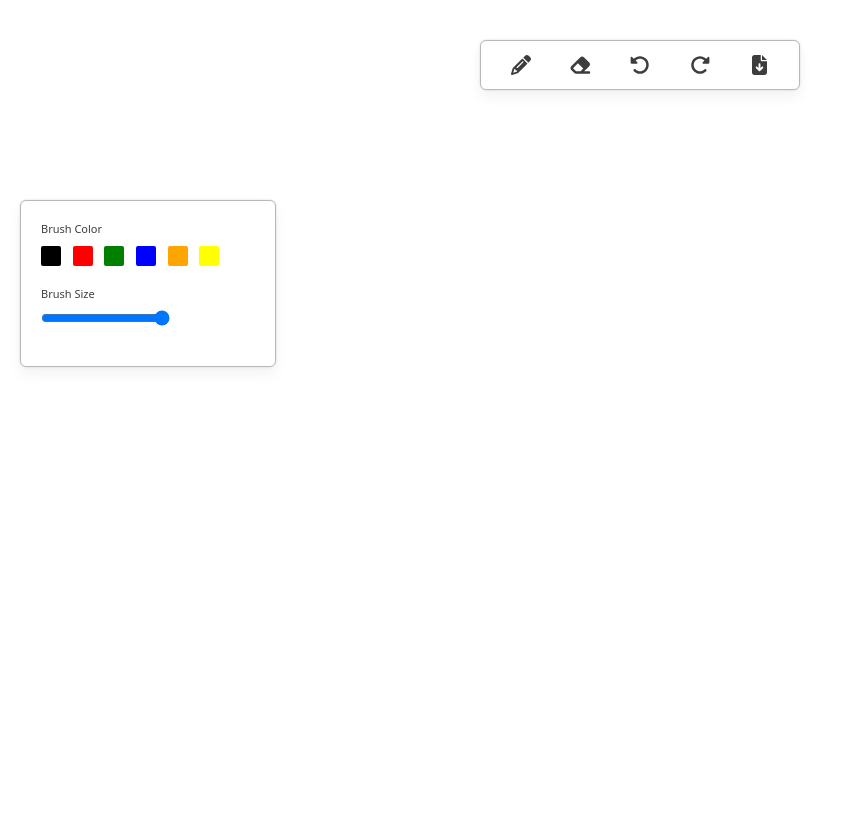
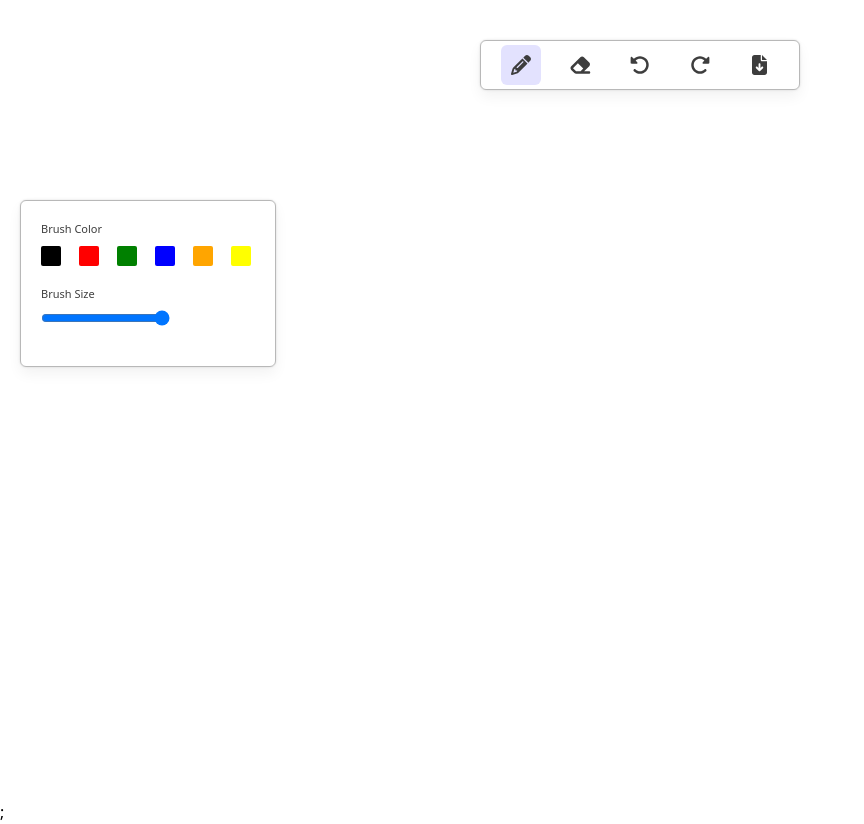
Before and after one commit to Sankalan47/sketchbook-frontend, a Next.js app: page / in a window 1280 px wide. Shown: the whole page, without its empty margins (0-864 px from the left). Before the commit the page ends 800 px from the top, so only its background shows below. Built offline with nearby package versions, Linux system fonts and the light colour scheme.

Commit message:
redux store integration, active menu item implementation

```diff
--- /dev/null
+++ b/src/components/Board/index.tsx
@@ -0,0 +1,25 @@
+import React, { useRef, useEffect } from "react";
+import styles from "./index.module.css";
+
+const Board = () => {
+  const canvasRef = useRef(null);
+
+  useEffect(() => {
+    if (!canvasRef.current) return;
+    const canvas: HTMLCanvasElement = canvasRef.current;
+    const context = canvas.getContext("2d");
+
+    canvas.width = window.innerWidth;
+    canvas.height = window.innerHeight;
+
+    return () => {};
+  }, []);
+
+  return (
+    <>
+      <canvas ref={canvasRef}></canvas>
+    </>
+  );
+};
+
+export default Board;
--- a/src/components/Menu/index.tsx
+++ b/src/components/Menu/index.tsx
@@ -1,4 +1,6 @@
 import React from "react";
+import { useDispatch, useSelector } from "react-redux";
+import cx from "classnames";
 import { FontAwesomeIcon } from "@fortawesome/react-fontawesome";
 import {
   faPencil,
@@ -8,21 +10,38 @@ import {
   faFileArrowDown,
 } from "@fortawesome/free-solid-svg-icons";
 import styles from "./index.module.css";
-
+import { MENU_ITEMS } from "@/constants/constants";
+import { changeMenuItem, actionItemClick } from "@/slice/menuSlice";
+import { RootState } from "@/store";
 const Menu = () => {
   const icons = [
-    faPencil,
-    faEraser,
-    faRotateLeft,
-    faRotateRight,
-    faFileArrowDown,
+    { icon: faPencil, name: MENU_ITEMS.PENCIL },
+    { icon: faEraser, name: MENU_ITEMS.ERASER },
+    { icon: faRotateLeft, name: MENU_ITEMS.UNDO },
+    { icon: faRotateRight, name: MENU_ITEMS.REDO },
+    { icon: faFileArrowDown, name: MENU_ITEMS.DOWNLOAD },
   ];
+  const activeMenuItem = useSelector(
+    (state: RootState) => state.menu.activeMenuItem
+  );
+
+  const dispatch = useDispatch();
+
+  const handleMenuClick = (itemName: string) => {
+    dispatch(changeMenuItem(itemName));
+  };
 
   return (
     <div className={styles.menuContainer}>
       {icons.map((icon, index) => (
-        <div key={index} className={styles.iconWrapper}>
-          <FontAwesomeIcon icon={icon} className={styles.icon} />
+        <div
+          key={index}
+          className={cx(styles.iconWrapper, {
+            [styles.active]: activeMenuItem === icon.name,
+          })}
+          onClick={() => handleMenuClick(icon.name)}
+        >
+          <FontAwesomeIcon icon={icon.icon} className={styles.icon} />
         </div>
       ))}
     </div>
--- a/src/components/Toolbox/index.tsx
+++ b/src/components/Toolbox/index.tsx
@@ -1,14 +1,27 @@
 import React from "react";
+import { useSelector } from "react-redux";
 import styles from "./index.module.css";
-import { COLORS } from "@/constants/constants";
+import { COLORS, MENU_ITEMS } from "@/constants/constants";
+import { RootState } from "@/store";
 
 const Toolbox = () => {
+  const activeMenuItem = useSelector(
+    (state: RootState) => state.menu.activeMenuItem
+  );
+
+  const showStrokeToolOptions = activeMenuItem === MENU_ITEMS.PENCIL;
+  const showBrushToolOptions =
+    activeMenuItem === MENU_ITEMS.PENCIL ||
+    activeMenuItem === MENU_ITEMS.ERASER;
+
   const brushSizeHandler = () => {
     console.log("brush size fn");
   };
 
   return (
     <div className={styles.toolboxContainer}>
+      {showStrokeToolOptions && (
+        <>
           {/* color pallete */}
           <div className={styles.toolboxItem}>
             <h4 className={styles.toolText}>Brush Color</h4>
@@ -22,6 +35,10 @@ const Toolbox = () => {
               ))}
             </div>
           </div>
+        </>
+      )}
+      {showBrushToolOptions && (
+        <>
           {/* brush size */}
           <div className={styles.toolboxItem}>
             <h4 className={styles.toolText}>Brush Size</h4>
@@ -35,6 +52,8 @@ const Toolbox = () => {
               />
             </div>
           </div>
+        </>
+      )}
     </div>
   );
 };
--- a/src/constants/constants.ts
+++ b/src/constants/constants.ts
@@ -5,7 +5,15 @@ const COLORS = {
   BLUE: "blue",
   ORANGE: "orange",
   YELLOW: "yellow",
-  WHITE: "white",
+  // WHITE: "white",
 };
 
-export { COLORS };
+const MENU_ITEMS = {
+  PENCIL: "PENCIL",
+  ERASER: "ERASER",
+  UNDO: "UNDO",
+  REDO: "REDO",
+  DOWNLOAD: "DOWNLOAD",
+};
+
+export { COLORS, MENU_ITEMS };
--- a/src/pages/_app.tsx
+++ b/src/pages/_app.tsx
@@ -1,6 +1,12 @@
-import '@/styles/globals.css'
-import type { AppProps } from 'next/app'
+import { store } from "@/store";
+import "@/styles/globals.css";
+import type { AppProps } from "next/app";
+import { Provider } from "react-redux";
 
 export default function App({ Component, pageProps }: AppProps) {
-  return <Component {...pageProps} />
+  return (
+    <Provider store={store}>
+      <Component {...pageProps} />;
+    </Provider>
+  );
 }
--- a/src/pages/index.tsx
+++ b/src/pages/index.tsx
@@ -1,3 +1,4 @@
+import Board from "@/components/Board";
 import Menu from "@/components/Menu";
 import Toolbox from "@/components/Toolbox";
 
@@ -6,6 +7,7 @@ export default function Home() {
     <>
       <Menu />
       <Toolbox />
+      <Board />
     </>
   );
 }
--- /dev/null
+++ b/src/slice/menuSlice.ts
@@ -0,0 +1,23 @@
+import { MENU_ITEMS } from "@/constants/constants";
+import { createSlice } from "@reduxjs/toolkit";
+
+const initialState = {
+  activeMenuItem: MENU_ITEMS.PENCIL,
+  actionMenuItem: null,
+};
+
+export const menuSlice = createSlice({
+  name: "menu",
+  initialState,
+  reducers: {
+    changeMenuItem: (state, action) => {
+      state.activeMenuItem = action.payload;
+    },
+    actionItemClick: (state, action) => {
+      state.actionMenuItem = action.payload;
+    },
+  },
+});
+
+export const { changeMenuItem, actionItemClick } = menuSlice.actions;
+export default menuSlice.reducer;
--- /dev/null
+++ b/src/store.ts
@@ -0,0 +1,10 @@
+import { configureStore } from "@reduxjs/toolkit";
+import MenuReducer from "@/slice/menuSlice";
+
+export const store = configureStore({
+  reducer: {
+    menu: MenuReducer,
+  },
+});
+
+export type RootState = ReturnType<typeof store.getState>;
```
Also changed, not shown: src/components/Board/index.module.css (added), src/slice/toolboxSlice.ts (added). Lines whose indentation alone changed are shown as unchanged.
